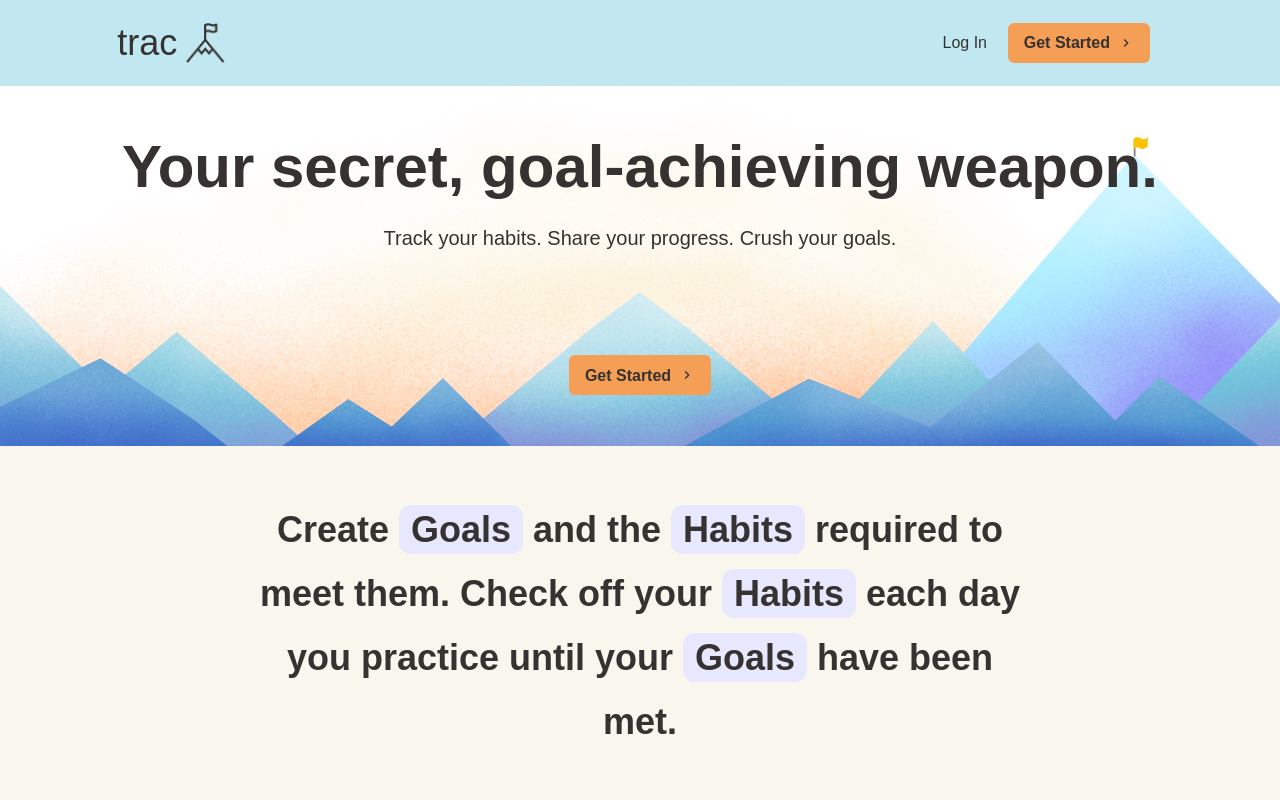
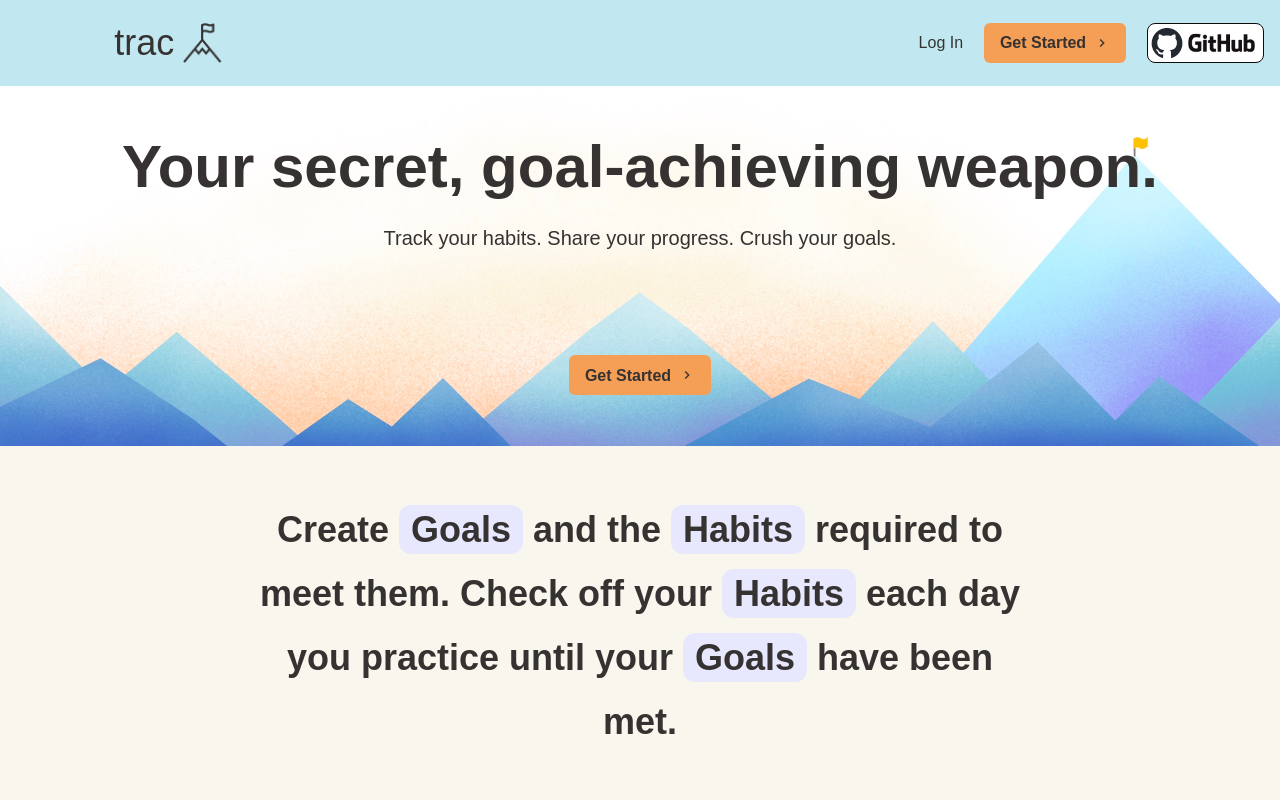
Before and after one commit to dyazdani/trac, a React (Vite) app: page / in a window 1280 px wide. Shown: the top 800 px of the page. Built offline with nearby package versions, Linux system fonts and the light colour scheme; a web font is replaced by a local one.

Commit message:
Added GitHubButton component to App Header

```diff
--- a/src/client/components/AppHeader.tsx
+++ b/src/client/components/AppHeader.tsx
@@ -22,6 +22,7 @@ import MessagesMenu from "./MessagesMenu.js";
 import { useNavigate } from "react-router";
 import { ChevronRightIcon } from "@chakra-ui/icons";
 import { resetIsBannerDisplayed } from "../features/bannerSlice.js";
+import GitHubButton from "./GitHubButton.js";
 
 export interface AppHeaderProps {
   isBannerDisplayed: boolean | null
@@ -154,7 +155,7 @@ const AppHeader = ({isBannerDisplayed}: AppHeaderProps) => {
             Get Started
           </Button>
         }
-        <Spacer/>
+        <GitHubButton/>
       </HStack>
     </Box>
   );
```
